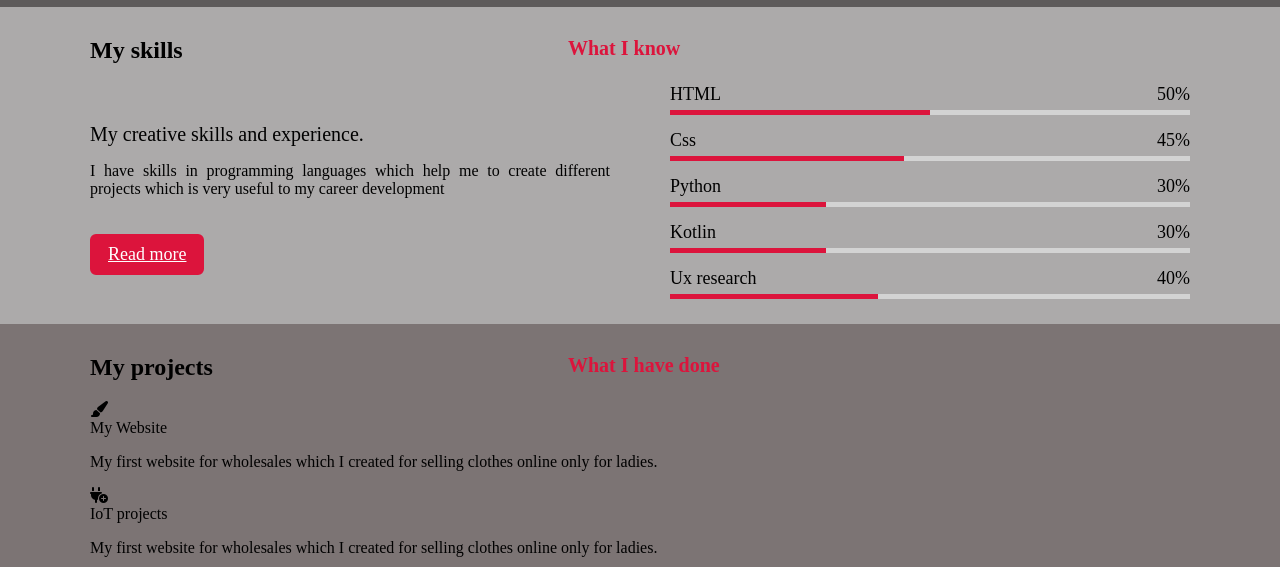
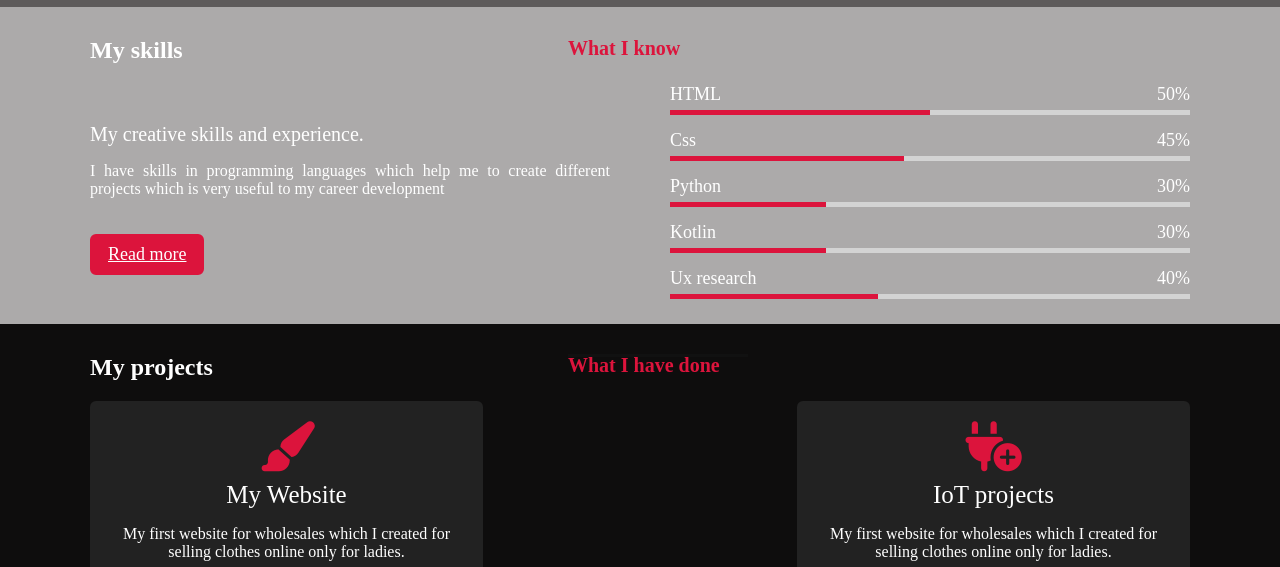
Before and after one commit to rehemae/my-potifolio, a plain HTML site: page index.htm in a window 1280 px wide. Shown: the part 1420-1987 px from the top of the page. Drawn offline with nearby package versions, Linux system fonts and the light colour scheme.

Commit message:
potifolio

```diff
--- a/index.htm
+++ b/index.htm
@@ -159,7 +159,7 @@
 
             </div>
             <div class="card">
-                <div class="box">
+                <!-- <div class="box">
                     <i class="fa-brands fa-figma"></i>
                     <div class="text">Design</div>
                     <p>My first website for wholesales which I created  for selling clothes online only for ladies.</p>
@@ -169,7 +169,7 @@
             </div>
 
 
-        </div>
+        </div> -->
         </div>
     </section>
      <section class="contact" id="contact">
--- a/style.css
+++ b/style.css
@@ -78,6 +78,7 @@ color: crimson;
     min-height: 500px;
     background: url("port.png") no-repeat center;
     height: 120vh;
+
     font-family: 'Times New Roman', Times, serif;
    background-color: rgb(158,158,158);
    /* margin-left: 10%; */
@@ -173,6 +174,7 @@ color: crimson;
 section{
     padding: 10px;
     background-color: rgb(94, 91, 91);
+    color: #fff;
 }
 
 .about .title{
@@ -190,7 +192,7 @@ section{
     margin-bottom: 10%;
 }
 .section .title::before{
-    content: "Who I am";
+    content: "";
     position: absolute;
     bottom: 0px;
     left: 50%;
@@ -509,6 +511,7 @@ footer span a{
     color: crimson;
     text-decoration: none;
 
+
 }
 footer span a:hover{
 text-decoration: underline;
@@ -526,13 +529,45 @@ text-decoration: underline;
     transform: translateX(-40%);
     color: crimson;
     margin-bottom: -390px;
+    background: #111;
 
 }
+.projects .title::before{
+    background: #fff;
+}
 .projects{
-    background: rgb(124, 116, 116);
+    background: rgb(14, 13, 13);
+    color: #fff;
+}
+.projects .projects-content .card{
+    width: calc(33% - 20px);
+    background: #222;
+    text-align: center;
+    border-radius: 6px;
+    padding: 20px 25px;
+    cursor: pointer;
 
+}
+.projects .projects-content .card .box{
+    transition: all 0.3s ease;
 
-/* }
-.projects .title{
-    margin-top: 20%; */
 }
+.projects .projects-content .card:hover .box{
+    transform: scale(1.05);
+}
+.projects .projects-content .card:hover:hover{
+    background: crimson;
+}
+.projects .projects-content .card:hover i{
+    background: #fff;
+}
+.projects .projects-content .card i{
+    font-size: 50px;
+    color: crimson;
+    transition: color 0.3s ease;
+}
+.projects .projects-content .card .text{
+    font-size: 25px;
+    font-weight: 500;
+    margin: 10px 0 7px 0;
+}
```
